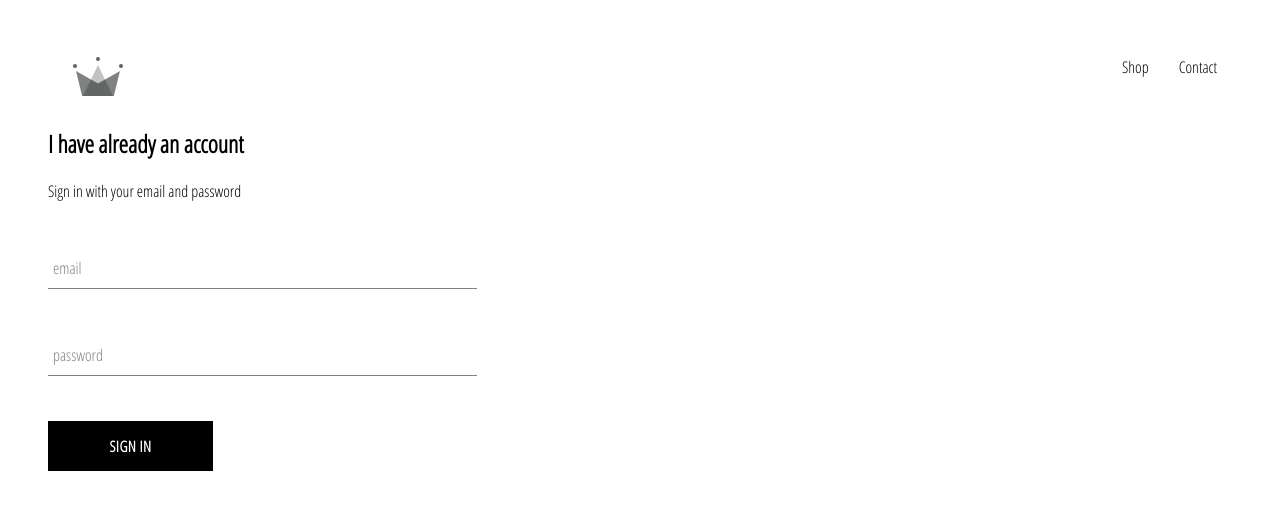
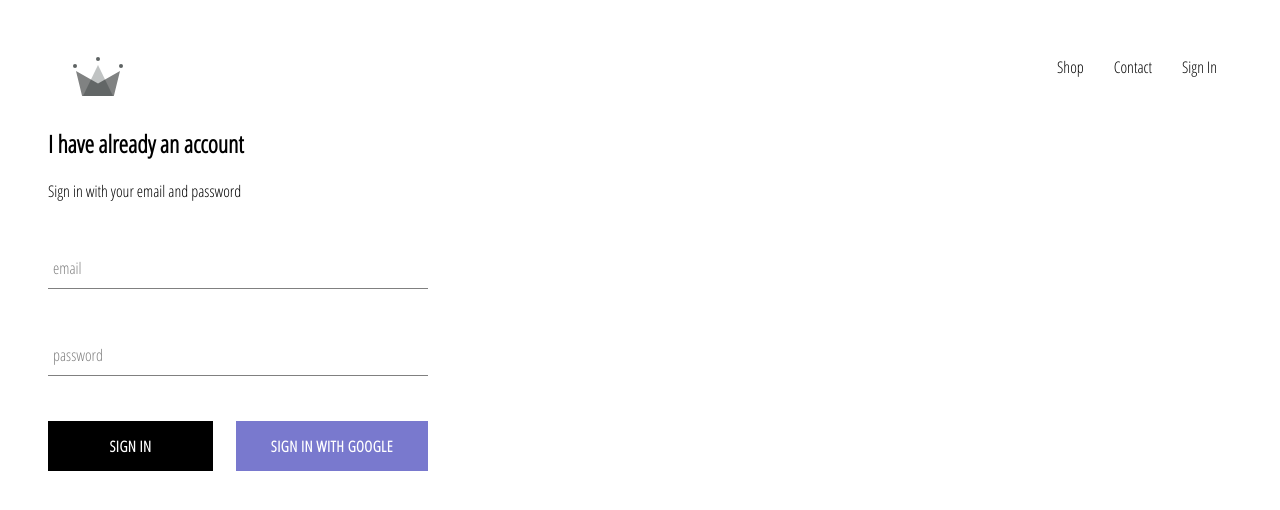
Before and after one commit to zinphtet/crown-clothing, a React (Create React App) app: page /account in a window 1280 px wide. Shown: the top 510 px of the page. Built offline with nearby package versions, Linux system fonts and the light colour scheme; no server answers.

Commit message:
add firebase google auth

```diff
--- a/package.json
+++ b/package.json
@@ -6,6 +6,7 @@
     "@testing-library/jest-dom": "^5.16.1",
     "@testing-library/react": "^12.1.2",
     "@testing-library/user-event": "^13.5.0",
+    "firebase": "^9.6.4",
     "node": "^17.3.1",
     "react": "^17.0.2",
     "react-dom": "^17.0.2",
--- a/src/App.css
+++ b/src/App.css
@@ -5,3 +5,6 @@ a {
 	text-decoration: none;
 	color: black;
 }
+* {
+	box-sizing: border-box;
+}
--- a/src/App.js
+++ b/src/App.js
@@ -6,11 +6,29 @@ import { Route, Routes, Link } from 'react-router-dom';
 import ShopPage from './hompage/ShopPage/shoppage';
 import Header from './components/header/header';
 import AccountPage from './hompage/accountPage/accountPage';
+import { auth } from '../src/firebase/firebase';
+class App extends React.Component {
+	constructor(props) {
+		super(props);
+		this.state = {
+			currentUser: null,
+		};
+	}
+	unsubscribeFromAuth = null;
 
-function App() {
+	componentDidMount() {
+		this.unsubscribeFromAuth = auth.onAuthStateChanged((user) => {
+			this.setState({ currentUser: user });
+			console.log(user);
+		});
+	}
+	componentWillUnmount() {
+		this.unsubscribeFromAuth();
+	}
+	render() {
 		return (
 			<div>
-			<Header />
+				<Header currentUser={this.state.currentUser} />
 				<Routes>
 					<Route path="/" element={<Hompage />} />
 					<Route path="/shop" element={<ShopPage />} />
@@ -19,5 +37,6 @@ function App() {
 			</div>
 		);
 	}
+}
 
 export default App;
--- a/src/components/customButton/customButton.jsx
+++ b/src/components/customButton/customButton.jsx
@@ -1,8 +1,8 @@
 import React from "react";
 import './customButton.scss'
 
-const CustomButton = ({children,...others})=>(
-    <button className="custom-button" {...others}>
+const CustomButton = ({children,isGoogleSignIn,...others})=>(
+    <button className={`${isGoogleSignIn ? 'google-sign-in': ''} custom-button`} {...others}>
       {children}
     </button>
 )
--- a/src/components/customButton/customButton.scss
+++ b/src/components/customButton/customButton.scss
@@ -19,4 +19,10 @@
 		color: black;
 		border: 1px solid black;
 	}
+	&.google-sign-in {
+		background-color: rgb(121, 121, 206);
+		&:hover {
+			background-color: transparent;
+		}
+	}
 }
--- a/src/components/header/header.jsx
+++ b/src/components/header/header.jsx
@@ -3,7 +3,9 @@ import React from "react";
 import './header.scss'
 import {Link} from 'react-router-dom'
 import {ReactComponent as Logo} from '../../assets/logo.svg'
-const Header =()=>(
+import { auth } from "../../firebase/firebase";
+
+const Header =({currentUser})=>(
     <div className="header">
         <Link className="logo-container" to='/'>
              <Logo className="logo"/>
@@ -15,6 +17,12 @@ const Header =()=>(
             <Link className="option" to='/contact'>
               Contact
             </Link>
+            {
+              currentUser ?
+              <div className="option" onClick={()=>auth.signOut()}>Sign Out</div>
+              :
+              <Link className="option" to='/account'>Sign In</Link>
+            }
         </div>
     </div>
 )
--- a/src/components/header/header.scss
+++ b/src/components/header/header.scss
@@ -20,6 +20,7 @@
 
 		.option {
 			padding: 10px 15px;
+			cursor: pointer;
 		}
 	}
 }
--- a/src/components/signIn/signIn.jsx
+++ b/src/components/signIn/signIn.jsx
@@ -2,6 +2,7 @@ import React from "react";
 import './signIn.scss'
 import Input from "../formInput/formInput";
 import CustomButton from "../customButton/customButton";
+ import {signInWithGoogle} from '../../firebase/firebase'
 class SignIn extends React.Component{
     constructor(props){
         super(props);
@@ -24,12 +25,12 @@ class SignIn extends React.Component{
                 <span>Sign in with your email and password</span>
                 <form onSubmit={this.handleSubmit}>
                     <Input name='email' type='email' value={this.state.email} handler={this.handleChange} required label='email'/>
-                    {/* <label>Email</label> */}
+                    <Input name='password' type='password' value={this.state.password} onChange={this.handleChange} required label='password'/>
+                    <div className="btns">
+                    <CustomButton type='submit'>Sign in</CustomButton>
+                   <CustomButton onClick={signInWithGoogle} isGoogleSignIn>Sign in With Google</CustomButton>
+                    </div>
 
-                    <Input name='password' type='password' value={this.state.password} onChange={this.handleChange} required label='password'/>
-                    {/* <label>Password</label> */}
-
-                   <CustomButton type='submit'>Sign in</CustomButton>
                 </form>
             </div>
         )
--- a/src/components/signIn/signIn.scss
+++ b/src/components/signIn/signIn.scss
@@ -1,3 +1,9 @@
 .sign-in {
-	width: 35%;
+	width: 380px;
+	& .btns {
+		display: flex;
+		flex-direction: row;
+		flex-wrap: wrap;
+		justify-content: space-between;
+	}
 }
--- /dev/null
+++ b/src/firebase/firebase.js
@@ -0,0 +1,32 @@
+// import firebase from 'firebase/app';
+// import 'firebase/firestore';
+// import 'firebase/auth';
+import { initializeApp } from 'firebase/app';
+import { getAuth, signInWithPopup, GoogleAuthProvider } from 'firebase/auth';
+
+const firebaseConfig = {
+	apiKey: 'AIzaSyDbXXm-ebs0U--BdpuJhCXH_MHaRAHKZHI',
+	authDomain: 'crown-clothing-4248a.firebaseapp.com',
+	projectId: 'crown-clothing-4248a',
+	storageBucket: 'crown-clothing-4248a.appspot.com',
+	messagingSenderId: '422893091761',
+	appId: '1:422893091761:web:0989fc6a0c587d2788db90',
+	measurementId: 'G-B259Q8VGBB',
+};
+
+const app = initializeApp(firebaseConfig);
+const provider = new GoogleAuthProvider();
+export const auth = getAuth();
+export const signInWithGoogle = () => {
+	signInWithPopup(auth, provider);
+};
+
+// firebase.initializeApp(firebaseConfig);
+// export const auth = firebase.auth();
+// export const firestore = firebase.firestore();
+
+// const provider = new firebase.auth.GoogleAuthProvider();
+// provider.setCustomParameters({ prompt: 'Select_account' });
+// export const signInWithGoogle = () => auth.signInWithPopup(provider);
+
+// export default firebase;
```
Also changed, not shown: 1 other file (tests, documents, lock files or other folders). Lines whose indentation alone changed are shown as unchanged.
